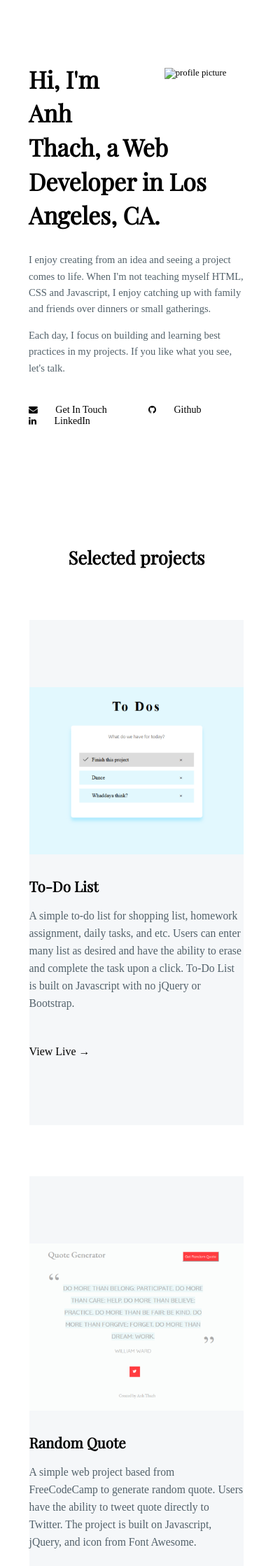
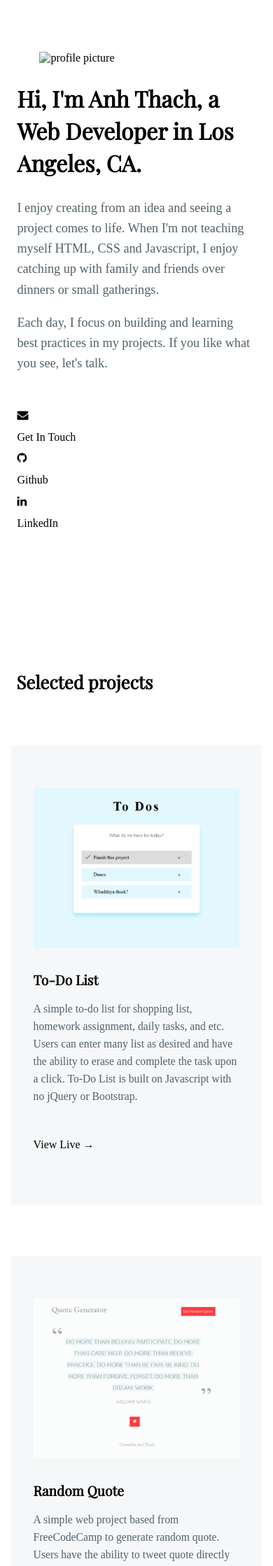
Before and after one commit to windan11/windan11.github.io, a Jekyll site: the page built from index.html, in a window 390 px wide. Shown: the top 2238 px of the page at 70% size. Built offline with Jekyll 4.4.1, drawn with Linux system fonts in a browser that asks for light colours; some web fonts are replaced.

Commit message:
Update responsive.css

```diff
--- a/css/responsive.css
+++ b/css/responsive.css
@@ -1,58 +1,45 @@
-/*Adding responsiveness to website for mobile, tablet, and ipad*/
+/*Adding responsiveness to website for mobile-users*/
 @media all and (max-width: 44em) {
 	body{
 		margin: .6em auto;
 	}
 	/*header, nav & intro---*/
 	.container{
-		padding: 0 2.6em;
-	}
-	header {
-		padding: 1em 0 0 0;
-	}
-	.logo {
-		float: none;
-		font-size: 2em;
-	}
-	.header-container nav {
-		float: none;
-	}
-	.header-container nav a {
-		font-size: .9em;
-		padding: .6em;
+		padding: 0 4%;
 	}
 	.intro{
-		font-size: .8em;
 		padding: 4em .6em;
 	}
 	.intro h1{
-		font-size: 2.64em;
+		font-size: 2em;
+	}
+	.intro img.right{
+		display: block;
+		float: none;
+		margin: 0 auto;
+	}
+	#contact-btn{
+		display: block;
+		padding: .8em 0;
 	}
 	/*portfolio & about------------*/
-	.about, .portfolio{
+	.portfolio{
 		padding: 4.4em 0;
 	}
-	.about img.right{
-		padding: 2.2em 2.2em 4em 4em;
-	}
-	.about h2, .portfolio h2{
+	.portfolio h2{
+		padding: 0 6%;
 		font-size: 1.6em;
-	}
-	.about p{
-		font-size: 1.2em;
+		text-align: left;
 	}
 	.portfolio h4{
-		font-size: 1.28em;
-	}
-	.portfolio h4{
-		font-size: 1.28em;
+		font-size: 1.2em;
 	}
 	.portfolio p{
 		font-size: .98em;
 	}
 	.clearfix{
 		clear: both;
-		padding: 4em 0;
+		padding: 1.8em 2em 2.8em 2em;
 	}
 	.clearfix img.right, .clearfix img.left{
 		width: 100%;
@@ -61,20 +48,6 @@
 	}
 	.launch-btn{
 		padding: .6em 2.2em;
-		font-size: 14px;
-	}
-	/*contact-----------------*/
-	.contact{
-		padding: 1.4em 0 10em 0;
-	}
-	.contact h2{
-		font-size: 1.4em;
-	}
-	.contact h3{
-		font-size: 1em;
-	}
-	#contact-btn{
-		padding: .6em 1.6em;
 		font-size: 14px;
 	}
 	#scroll-up{
@@ -87,11 +60,6 @@
 	footer{
 		padding: 1em 0;
 	}
-	svg{
-		padding: .4em .6em;
-		width: 1.02em;
-		height: 1.02em;
-	}
 	footer span{
 		font-size: .6em;
 	}
```
